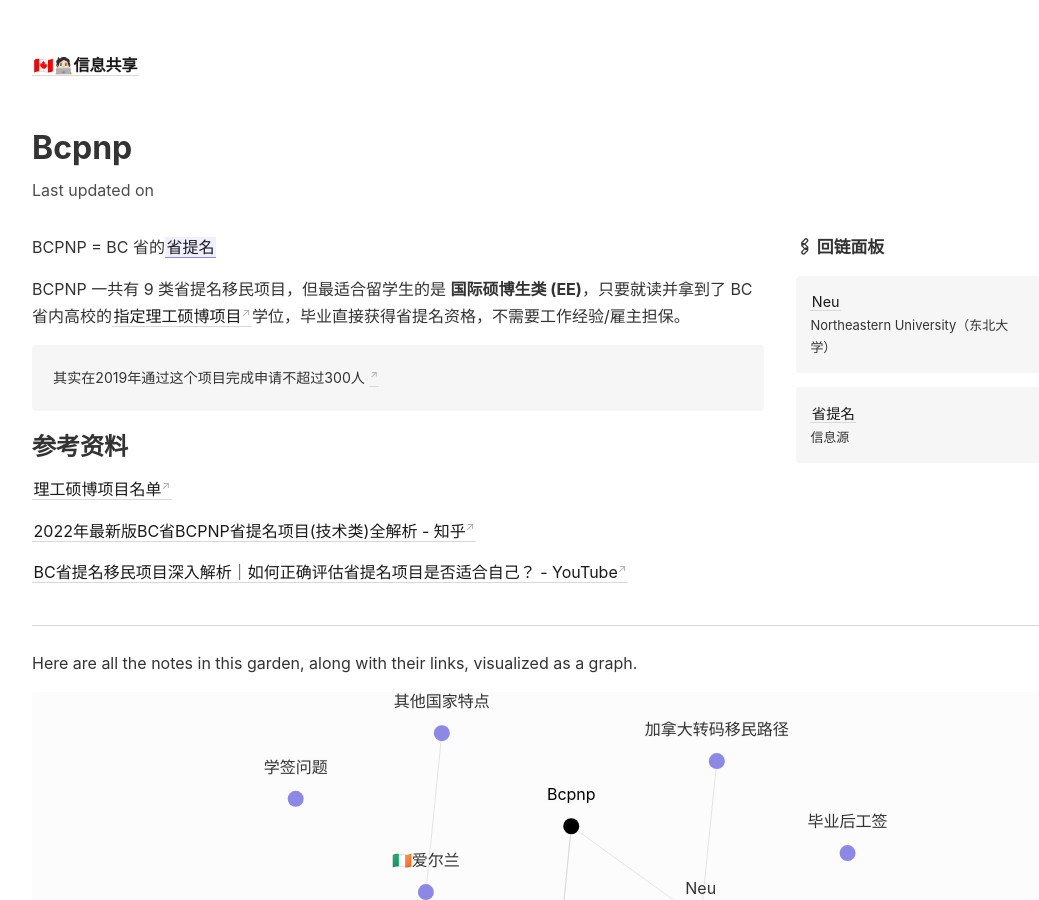
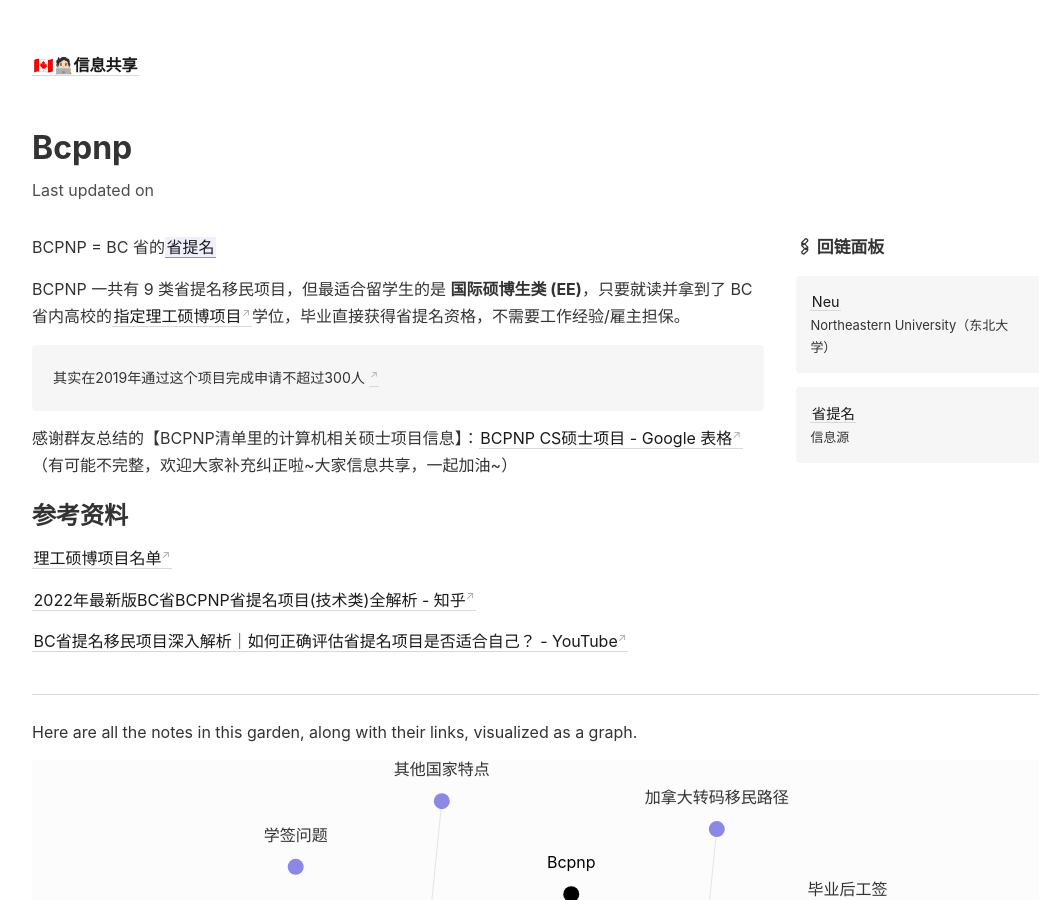
Before and after one commit to Gnblink0/InfoSharingCan, a Jekyll site: the page built from _notes/BCPNP.md, in a window 1280 px wide and 900 px high. Shown: the whole window, without its empty margins (104-1143 px from the left). Built offline with Jekyll 4.4.1, drawn with Linux system fonts in a browser that asks for light colours.

Commit message:
Update BCPNP.md

```diff
--- a/_notes/BCPNP.md
+++ b/_notes/BCPNP.md
@@ -4,6 +4,9 @@ BCPNP 一共有 9 类省提名移民项目，但最适合留学生的是 **国
 
 > 其实在2019年通过这个项目完成申请不超过300人 [](https://youtu.be/r-8iWYshVhQ?t=1432)
 
+
+感谢群友总结的【BCPNP清单里的计算机相关硕士项目信息】：[BCPNP CS硕士项目 - Google 表格](https://docs.google.com/spreadsheets/d/1RUqIVQtiMmiJp6Wqg_yQRwZyT0Ulm1j3AUb8JLNR06w/edit#gid=687682209)
+（有可能不完整，欢迎大家补充纠正啦~大家信息共享，一起加油~）
 
 ## 参考资料
 
```
